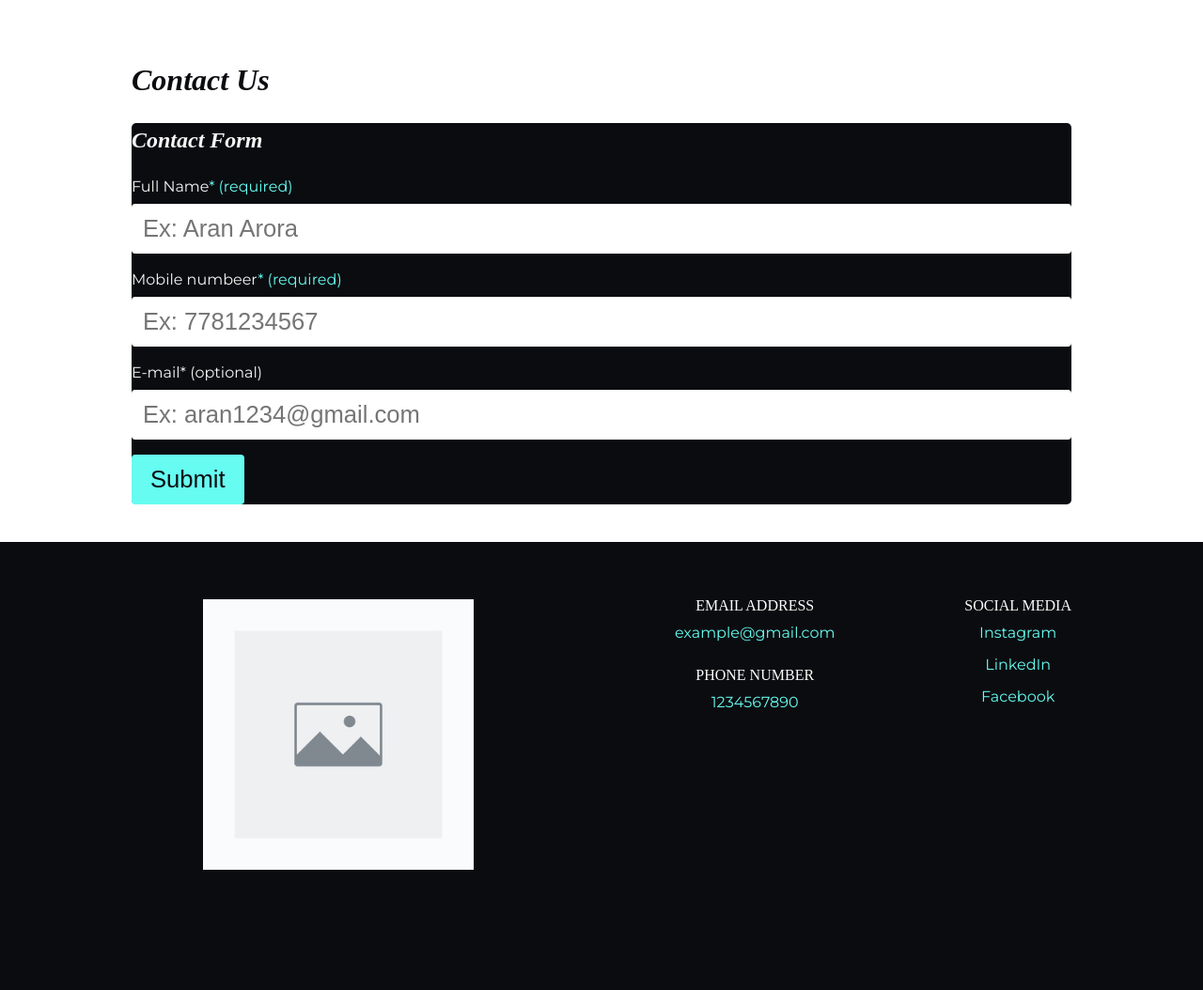
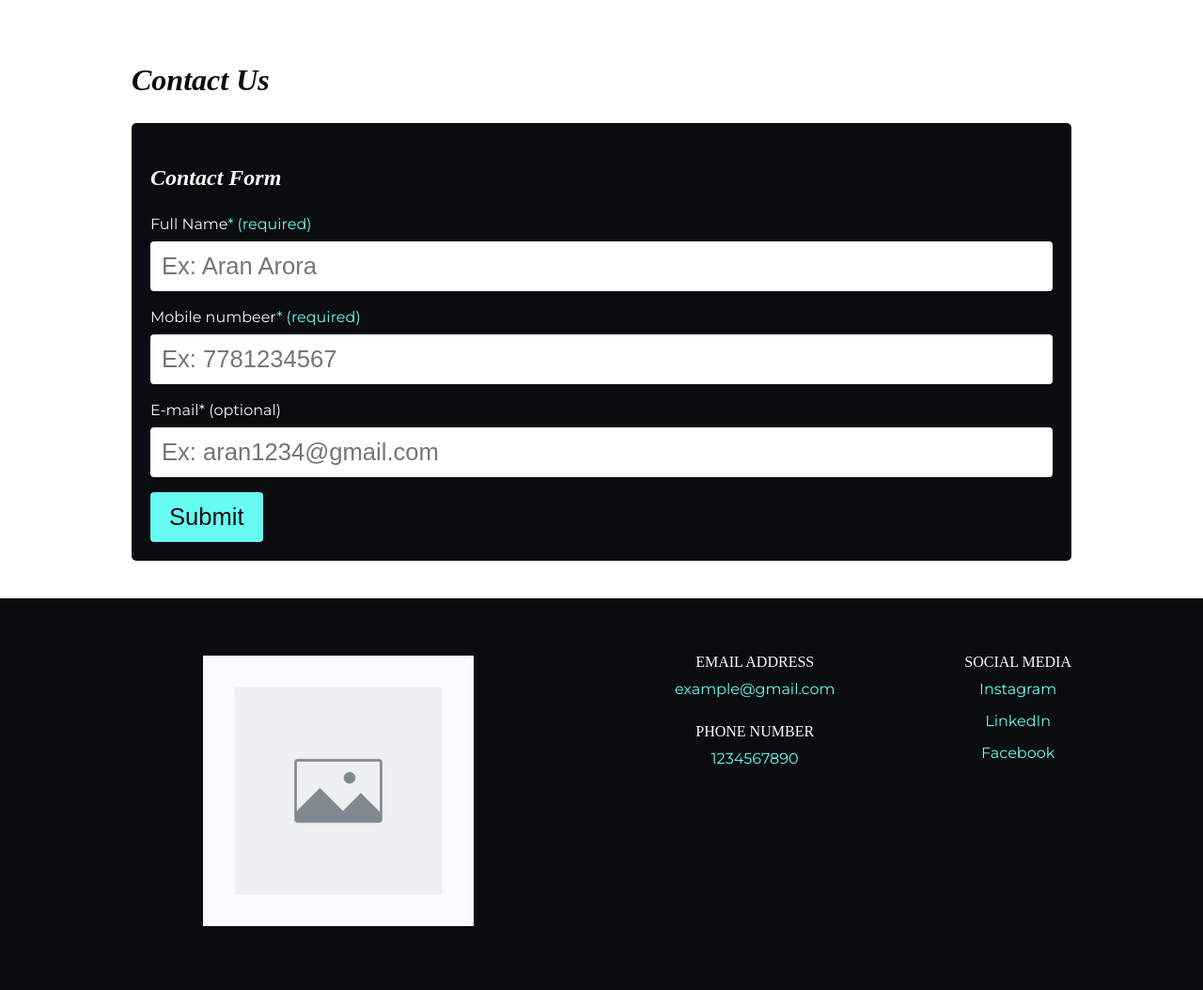
Before and after one commit to Aranarora/DGL123-Project-Aran-Arora, a PHP site: template views/contact.view.php in a window 1280 px wide. Shown: the part 70-1124 px from the top of the page at 94% size. Before the commit the page ends 996 px from the top, so only its background shows below. Run offline with PHP 8.4, Linux system fonts and the light colour scheme; the template is opened without the code that fills it, so the values that code supplies are empty; some web fonts are replaced.

Commit message:
Set form wrapper max width of 100% and 20px padding

```diff
--- a/stylesheet.css
+++ b/stylesheet.css
@@ -384,6 +384,8 @@ footer a:hover {
 .form-wrapper {
     border-radius: 5px;
     background-color: #0b0c10;
+    max-width: 100%;
+    padding: 20px;
 }
 
 
```
